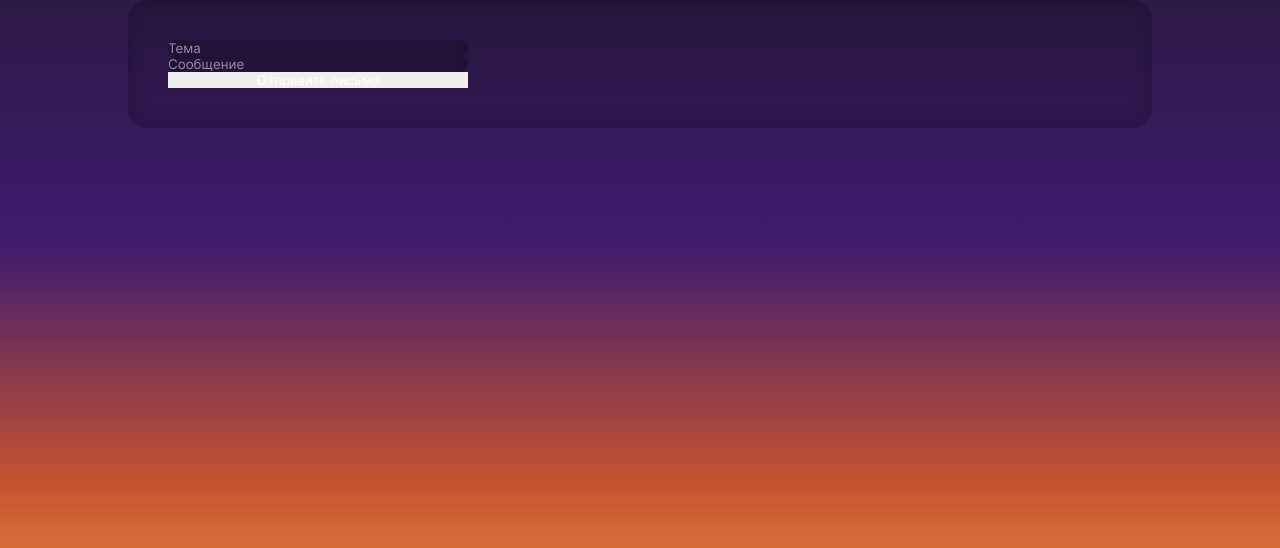
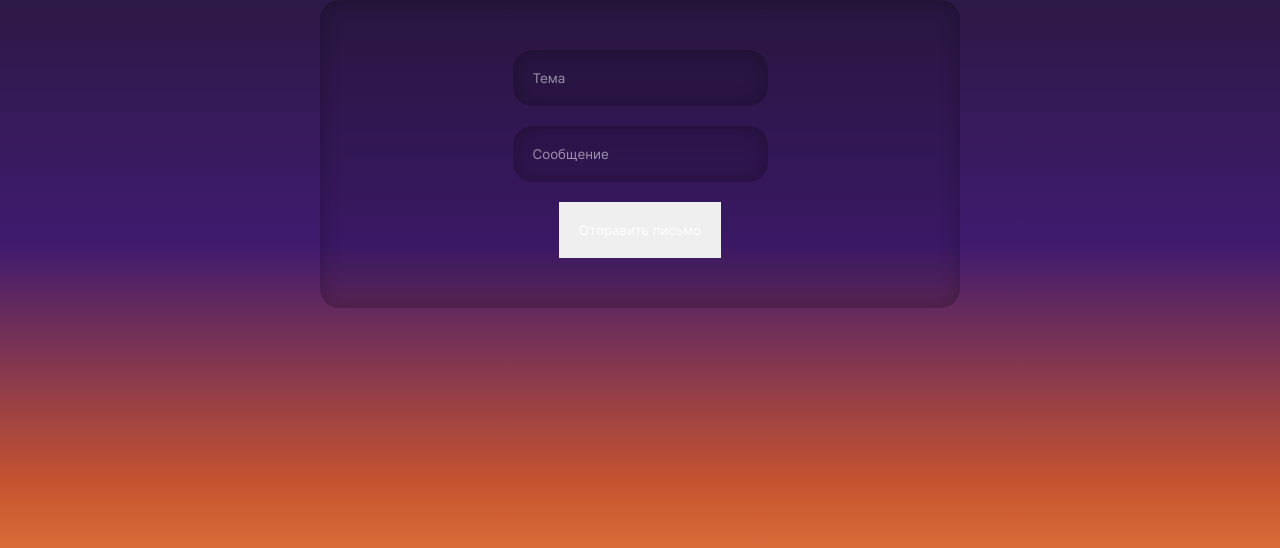
Before and after one commit to Zhoraaa/MeinSpiel, a PHP site: page /accaunt/mail.php in a window 1280 px wide. Shown: the part 115-663 px from the top of the page. Run offline with PHP 8.4, Linux system fonts and the light colour scheme; data that the repository does not hold is empty; some web fonts are replaced.

Commit message:
ver 0.1.2j

```diff
--- a/style.css
+++ b/style.css
@@ -256,18 +256,22 @@ input:focus {
   outline: 1px #ffffff solid;
 }
 
+.blur {
+  backdrop-filter: blur(30px);
+}
+
 .content-mail {
-  padding: 40px 40px;
+  max-width: 600px;
+  padding: 40px 20px;
   margin: auto;
 
   display:flex;
   flex-direction: column;
+  align-items: center;
 }
 
 .content-mail * {
-  max-width: 300px;
+  max-width: 500px;
+  margin: 10px;
+  padding: 20px;
 }
-
-.blur {
-  backdrop-filter: blur(30px);
-}
```
